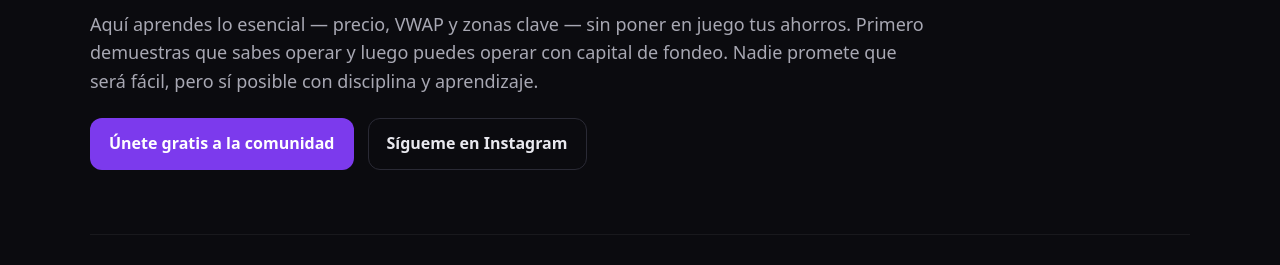
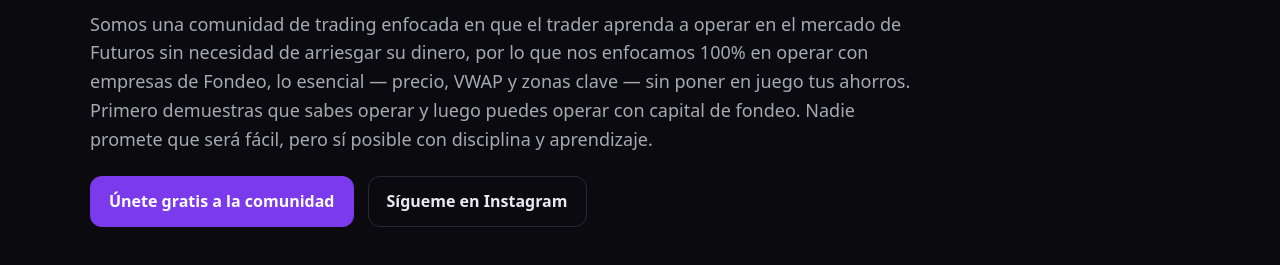
Before and after one commit to LuisPazDev/trading-room-landing, a plain HTML site: page index.html in a window 1280 px wide. Shown: the part 187-452 px from the top of the page. Drawn offline with Linux system fonts and the light colour scheme.

Commit message:
actualizo texto del hero y cambio logo

```diff
--- a/index.html
+++ b/index.html
@@ -26,7 +26,7 @@
   <header class="hero container">
     <h1>Aprende a operar sin arriegar tu dinero</h1>
     <p class="lead">
-      Aquí aprendes lo esencial — precio, VWAP y zonas clave — sin poner en juego tus ahorros.
+      Somos una comunidad de trading enfocada en que el trader aprenda a operar en el mercado de Futuros sin necesidad de arriesgar su dinero, por lo que nos enfocamos 100% en operar con empresas de Fondeo, lo esencial — precio, VWAP y zonas clave — sin poner en juego tus ahorros.
       Primero demuestras que sabes operar y luego puedes operar con capital de fondeo.
       Nadie promete que será fácil, pero sí posible con disciplina y aprendizaje.
     </p>
```
